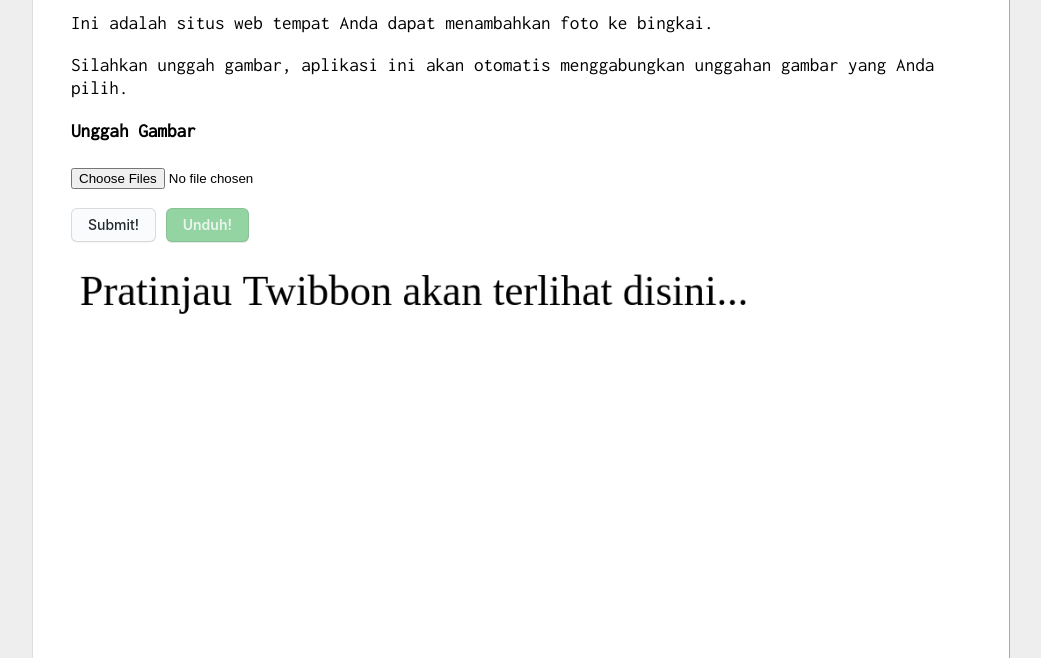
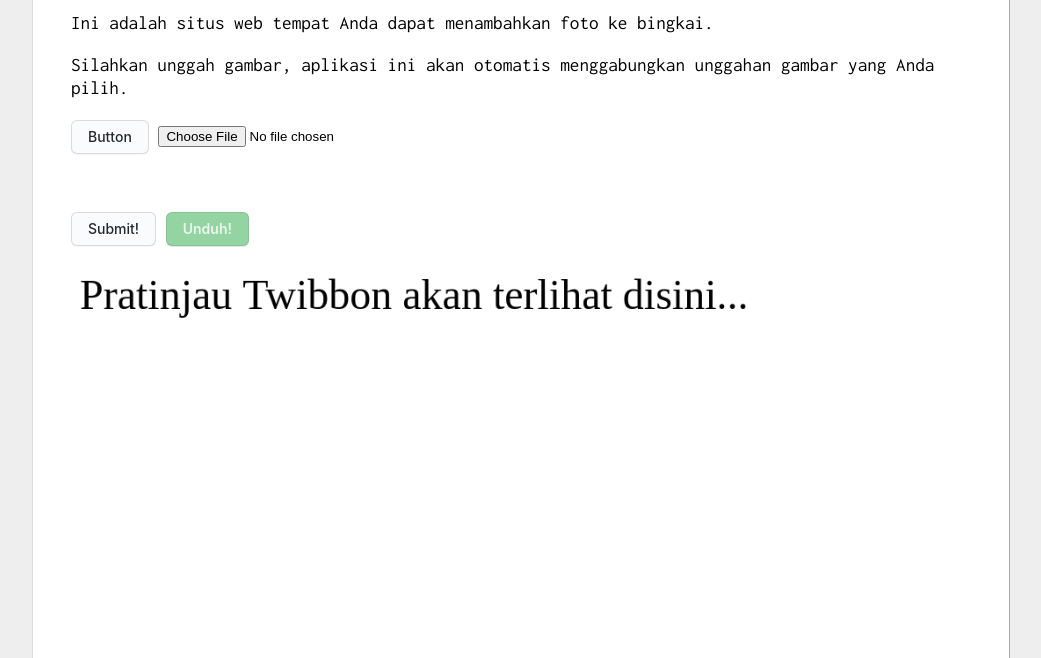
Before and after one commit to bungferry/webtwibbon, a plain HTML site: page index.html in a window 1280 px wide. Shown: the part 142-800 px from the top of the page, without its empty margins (119-1160 px from the left). Drawn offline with Linux system fonts and the light colour scheme.

Commit message:
Update index.html

```diff
--- a/index.html
+++ b/index.html
@@ -33,12 +33,16 @@ canvas{width:100%;height:100%;}a:link{text-decoration:none;}a:visited{text-decor
 <p>Ini adalah situs web tempat Anda dapat menambahkan foto ke bingkai.</p>
 <p>Silahkan unggah gambar, aplikasi ini akan otomatis menggabungkan unggahan gambar yang Anda pilih.</p>
 
-
+<label class="button-4" for="image_input">Button</label>
+<input class="image_input" id="image_input" type="file"/>
+<p id="fileinfo"><span></span></p>
+<!--
 <p>
 <strong>Unggah Gambar</strong>
 <br><br>
 <input type="file" name="image_input" id="image_input" multiple>
 </p>
+-->
 
 <p>
 <button class="button-4" role="button" onclick="generate()">Submit!</button>
```
